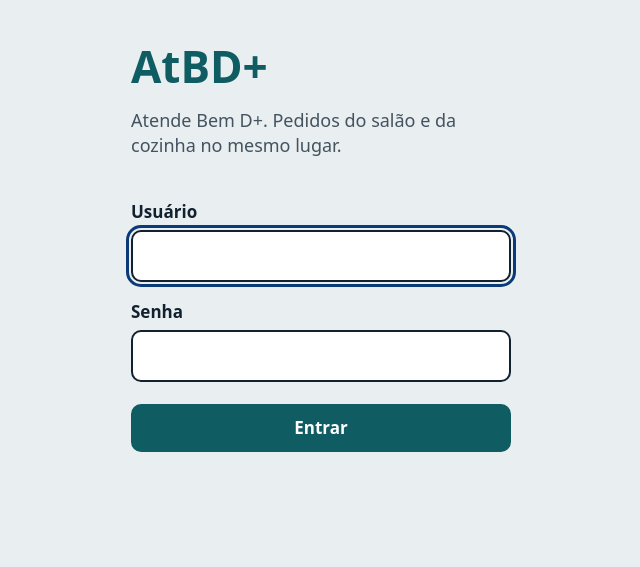
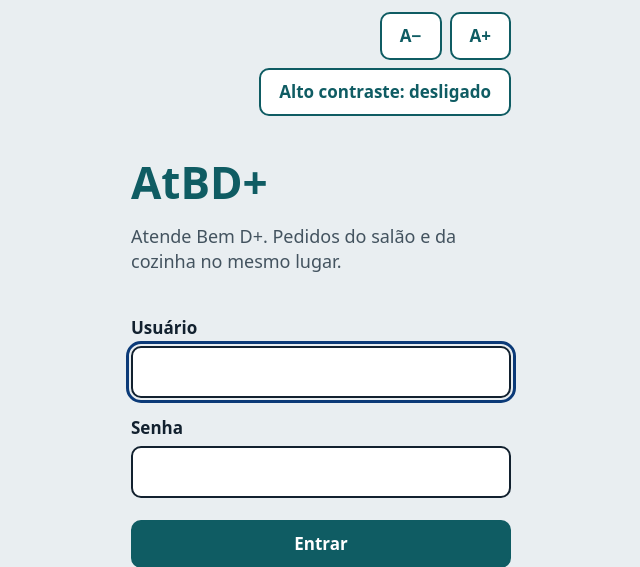
Before and after one commit to JulianoSR/atbd-mvp-pedidos, a Django app: page /login/ in a window 1280 px wide. Shown: the top 567 px of the page, without its empty margins (319-959 px from the left). Run offline with Django 5.2, Linux system fonts and the light colour scheme.

Commit message:
feat: adiciona controles de acessibilidade (alto contraste e tamanho do texto)

```diff
--- /dev/null
+++ b/pedidos/static/pedidos/acess.js
@@ -0,0 +1,81 @@
+(function () {
+  var html = document.documentElement;
+  var CHAVE = "atbd-acessibilidade";
+  var estado = { tamanho: 0, contraste: false };
+  var botaoContraste;
+
+  try {
+    var salvo = JSON.parse(localStorage.getItem(CHAVE));
+    if (salvo) {
+      estado.tamanho = Math.min(2, Math.max(0, salvo.tamanho | 0));
+      estado.contraste = !!salvo.contraste;
+    }
+  } catch (e) {}
+
+  var regras = [
+    ".acess{display:flex;flex-wrap:wrap;gap:8px;justify-content:flex-end;padding:12px 0 0}",
+    "html.texto-1 .tela{zoom:1.25}",
+    "html.texto-2 .tela{zoom:1.5}",
+    "html.alto-contraste body,html.alto-contraste .tela{background:#000 !important;color:#fff !important}",
+    "html.alto-contraste .tela *{color:#fff !important}",
+    "html.alto-contraste .marca,html.alto-contraste .hero h1{color:#FFD400 !important}",
+    "html.alto-contraste .btn,html.alto-contraste .opcao,html.alto-contraste .item,html.alto-contraste .campo{background:#000 !important;border:2px solid #FFD400 !important}",
+    "html.alto-contraste .campo{border-color:#fff !important}",
+    "html.alto-contraste .btn.principal,html.alto-contraste .opcao.destaque{background:#FFD400 !important}",
+    "html.alto-contraste .btn.principal,html.alto-contraste .opcao.destaque,html.alto-contraste .opcao.destaque *{color:#000 !important}",
+    "html.alto-contraste .erro{background:#7A0000 !important;border-left-color:#fff !important}",
+    "html.alto-contraste .aviso{background:#000 !important;border:2px solid #FFD400 !important}",
+    "html.alto-contraste :focus-visible{outline:3px solid #00E5FF !important}"
+  ].join("\n");
+  var estilo = document.createElement("style");
+  estilo.textContent = regras;
+  document.head.appendChild(estilo);
+
+  function aplicar() {
+    html.classList.remove("texto-1", "texto-2");
+    if (estado.tamanho > 0) html.classList.add("texto-" + estado.tamanho);
+    html.classList.toggle("alto-contraste", estado.contraste);
+    if (botaoContraste) {
+      botaoContraste.setAttribute("aria-pressed", String(estado.contraste));
+      botaoContraste.textContent = estado.contraste
+        ? "Alto contraste: ligado"
+        : "Alto contraste: desligado";
+    }
+    try {
+      localStorage.setItem(CHAVE, JSON.stringify(estado));
+    } catch (e) {}
+  }
+
+  function criarBotao(texto, rotulo, acao) {
+    var b = document.createElement("button");
+    b.type = "button";
+    b.className = "btn";
+    b.textContent = texto;
+    b.setAttribute("aria-label", rotulo);
+    b.addEventListener("click", acao);
+    return b;
+  }
+
+  var barra = document.createElement("div");
+  barra.className = "acess";
+  barra.setAttribute("role", "group");
+  barra.setAttribute("aria-label", "Recursos de acessibilidade");
+
+  var menos = criarBotao("A−", "Diminuir o tamanho do texto", function () {
+    estado.tamanho = Math.max(0, estado.tamanho - 1);
+    aplicar();
+  });
+  var mais = criarBotao("A+", "Aumentar o tamanho do texto", function () {
+    estado.tamanho = Math.min(2, estado.tamanho + 1);
+    aplicar();
+  });
+  botaoContraste = criarBotao("", "Alternar o modo de alto contraste", function () {
+    estado.contraste = !estado.contraste;
+    aplicar();
+  });
+
+  barra.append(menos, mais, botaoContraste);
+  var tela = document.querySelector(".tela");
+  if (tela) tela.insertBefore(barra, tela.firstChild);
+  aplicar();
+})();
--- a/pedidos/static/pedidos/estilo.css
+++ b/pedidos/static/pedidos/estilo.css
@@ -28,4 +28,13 @@ a.btn{display:inline-flex;align-items:center;text-decoration:none}
 .item{background:var(--surface);border:2px solid #B9C4CC;border-radius:12px;padding:12px 14px;margin-top:12px}
 .item .linha{display:flex;justify-content:space-between;font-size:19px}
 h2{margin:4px 0 0;font-size:26px}
-h3{margin:22px 0 0}
+h3{margin:22px 0 0}.acess{display:flex;flex-wrap:wrap;gap:8px;justify-content:flex-end;padding:12px 0 0}
+html.texto-1 .tela{zoom:1.25}
+html.texto-2 .tela{zoom:1.5}
+html.alto-contraste{--bg:#000;--surface:#000;--ink:#fff;--muted:#fff;--pri:#FFD400;--focus:#00E5FF;--err:#fff;--errbg:#7A0000}
+html.alto-contraste .campo{background:#000;color:#fff;border-color:#fff}
+html.alto-contraste .btn.principal{color:#000}
+html.alto-contraste .opcao{border-color:#FFD400}
+html.alto-contraste .opcao.destaque b,html.alto-contraste .opcao.destaque small{color:#000}
+html.alto-contraste .item{border-color:#fff}
+html.alto-contraste .aviso{background:#000;color:#fff;border-color:#FFD400}
--- a/pedidos/templates/pedidos/menu.html
+++ b/pedidos/templates/pedidos/menu.html
@@ -6,6 +6,7 @@
   <meta name="viewport" content="width=device-width, initial-scale=1">
   <title>AtBD+ | Menu</title>
   <link rel="stylesheet" href="{% static 'pedidos/estilo.css' %}">
+  <script src="{% static 'pedidos/acess.js' %}" defer></script>
 </head>
 <body>
 <main class="tela">
--- a/pedidos/templates/pedidos/novo_pedido.html
+++ b/pedidos/templates/pedidos/novo_pedido.html
@@ -6,6 +6,7 @@
   <meta name="viewport" content="width=device-width, initial-scale=1">
   <title>AtBD+ | Novo pedido</title>
   <link rel="stylesheet" href="{% static 'pedidos/estilo.css' %}">
+  <script src="{% static 'pedidos/acess.js' %}" defer></script>
 </head>
 <body>
 <main class="tela">
--- a/pedidos/templates/registration/login.html
+++ b/pedidos/templates/registration/login.html
@@ -6,6 +6,7 @@
   <meta name="viewport" content="width=device-width, initial-scale=1">
   <title>AtBD+ | Entrar</title>
   <link rel="stylesheet" href="{% static 'pedidos/estilo.css' %}">
+  <script src="{% static 'pedidos/acess.js' %}" defer></script>
 </head>
 <body>
 <main class="tela">
```
